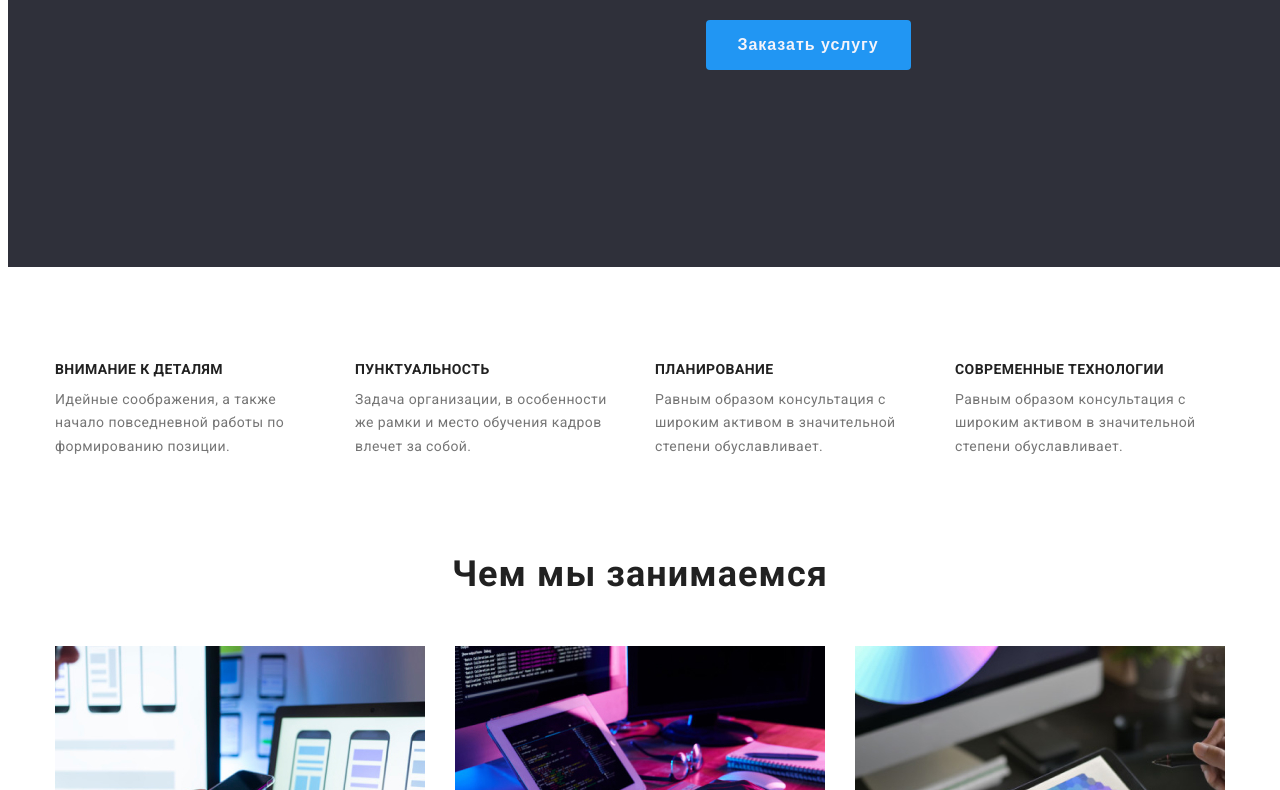
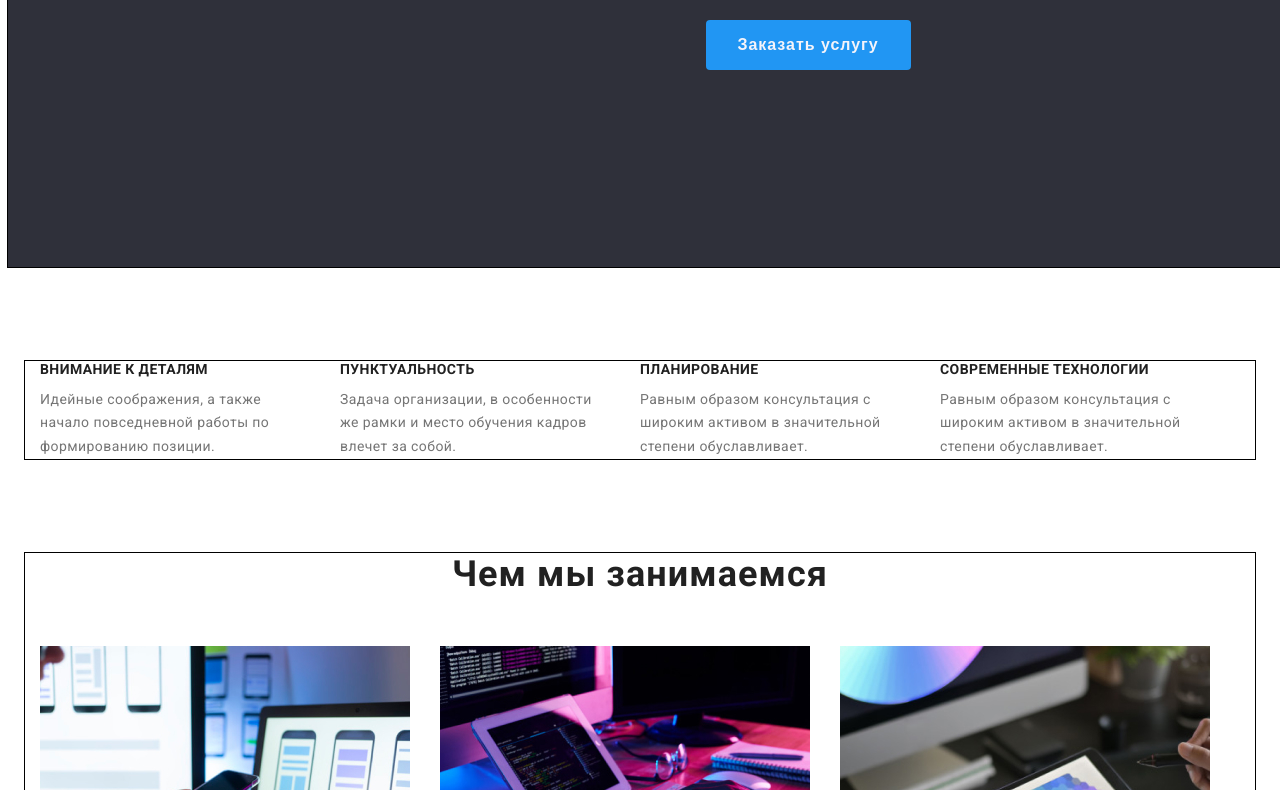
Before and after one commit to VitaliiSe/goit-markup-hw-03, a plain HTML site: page index.html in a window 1280 px wide. Shown: the part 423-1213 px from the top of the page. Drawn offline with Linux system fonts and the light colour scheme.

Commit message:
fixed size

```diff
--- a/css/styles.css
+++ b/css/styles.css
@@ -50,12 +50,12 @@ list-style: none;
 /* conteiner */
 
 .conteiner{
-width: 1200px;
+width: 1230px;
 padding-left: 15px;
 padding-right: 15px;
 margin-left: auto;
 margin-right: auto;
-/* outline: 1px solid black; */
+outline: 1px solid black;
 }
 
 /* page-header */
```
